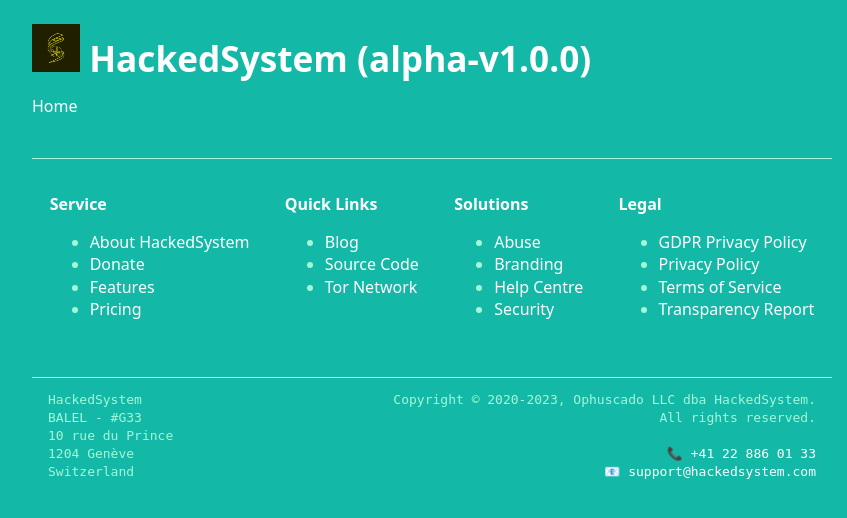
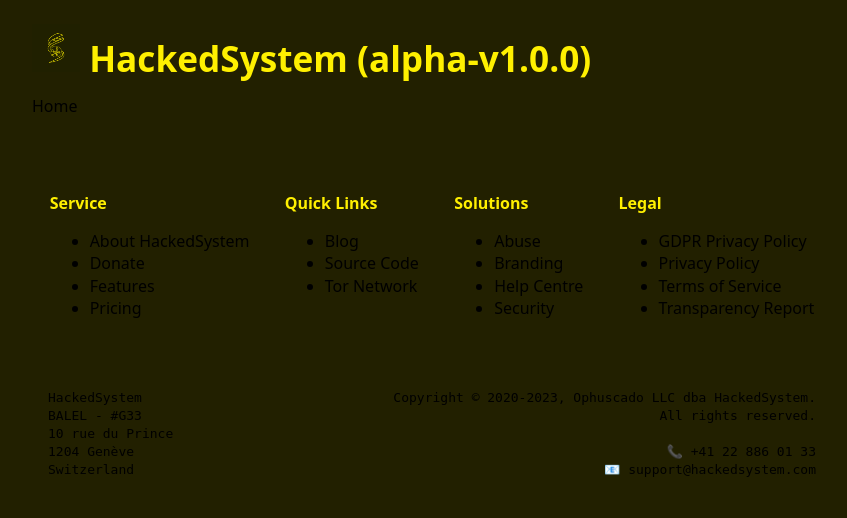
Before and after one commit to HackedSystem/back-end, a Python web app: template templates/prerender-default.html in a window 1280 px wide. Shown: the top 518 px of the page, without its empty margins (208-1055 px from the left). Run offline with Jinja, Linux system fonts and the light colour scheme; the template is opened without the code that fills it, so the values that code supplies are empty.

Commit message:
Minor changes

```diff
--- a/assets/prerender-colours.css
+++ b/assets/prerender-colours.css
@@ -1,22 +1,23 @@
 :root {
-  --background-body: #14b8a6;
-  --background: #14b8a6;
-  --background-alt: #0c726c;
-  --selection: #a6f7d8;
-  --text-main: #ffffff;
-  --text-bright: #ffffff;
-  --text-muted: #a6f7d8;
-  --links: #ffffff;
-  --focus: #a6f7d8;
-  --border: #a6f7d8;
-  --code: #a6f7d8;
+  --background-body: #222000;
+  --text-bright: #fff000;
+
+  --background: rgba(var(--text-bright), 0.2);
+  --background-alt: rgba(var(--text-bright), 0.4);
+  --selection: rgba(var(--text-bright), 0.6);
+  --text-main: rgba(var(--text-bright), 0.8);
+  --text-muted: rgba(var(--text-bright), 0.6);
+  --links: rgba(var(--text-bright), 1);
+  --focus: rgba(var(--text-bright), 0.8);
+  --border: rgba(var(--text-bright), 0.8);
+  --code: rgba(var(--text-bright), 0.8);
   --animation-duration: 0.1s;
-  --button-hover: #0c726c;
-  --scrollbar-thumb: #a6f7d8;
-  --scrollbar-thumb-hover: #0c726c;
-  --form-placeholder: #a6f7d8;
-  --form-text: #ffffff;
-  --variable: #a6f7d8;
-  --highlight: #a6f7d8;
-  --select-arrow: #ffffff;
+  --button-hover: rgba(var(--text-bright), 0.6);
+  --scrollbar-thumb: rgba(var(--text-bright), 0.8);
+  --scrollbar-thumb-hover: rgba(var(--text-bright), 0.6);
+  --form-placeholder: rgba(var(--text-bright), 0.8);
+  --form-text: rgba(var(--text-bright), 0.8);
+  --variable: rgba(var(--text-bright), 0.8);
+  --highlight: rgba(var(--text-bright), 0.8);
+  --select-arrow: rgba(var(--text-bright), 1);
 }
```
Also changed, not shown: content/about.md (+2 -2 lines), views/__init__.py (added).
